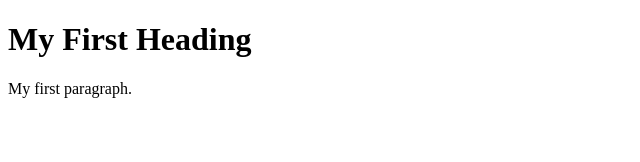
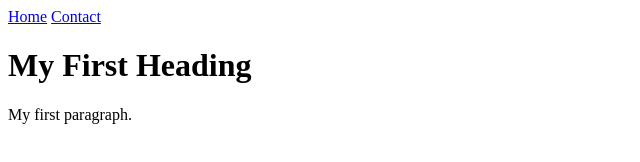
Before and after one commit to tanjida100/Github_learning, a plain HTML site: page index.html in a window 1280 px wide. Shown: the whole page, without its empty margins (0-640 px from the left). Drawn offline with Linux system fonts and the light colour scheme.

Commit message:
Add navbar feature
-Implement navbar feature

- Add Home and contact option for navigation

```diff
--- a/index.html
+++ b/index.html
@@ -1,7 +1,10 @@
 <!DOCTYPE html>
 <html>
 <body>
-
+<nav>
+  <a href="#">Home</a>
+  <a href="#">Contact</a>
+</nav>
 <h1>My First Heading</h1>
 <p>My first paragraph.</p>
 
```
